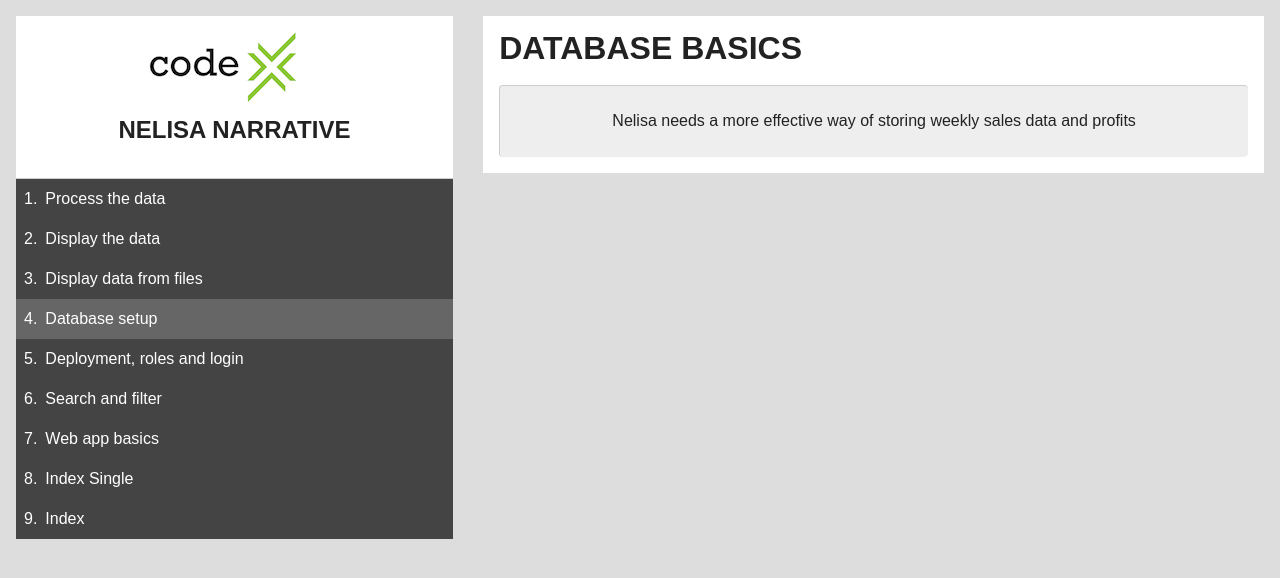
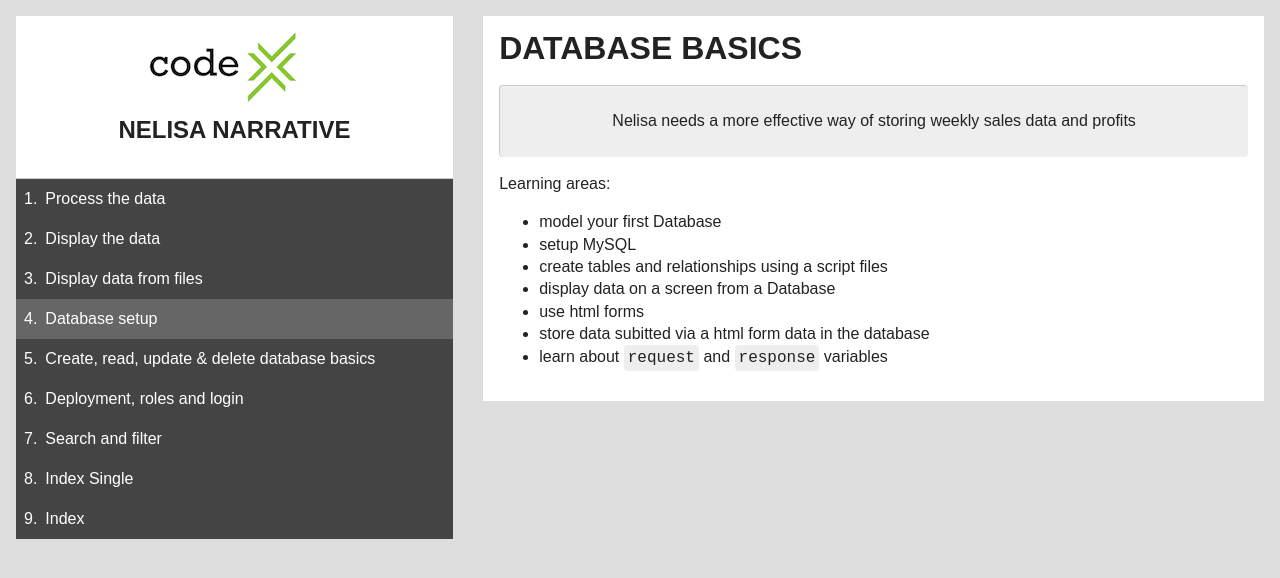
Before and after one commit to codex-academy/Nelisa, a Jekyll site: the page built from 4_Database_setup.md, in a window 1280 px wide. Shown: the top 578 px of the page. Built offline with Jekyll 4.4.1, drawn with Linux system fonts in a browser that asks for light colours.

Commit message:
added reviewed outline

```diff
--- a/4_Database_setup.md
+++ b/4_Database_setup.md
@@ -6,3 +6,12 @@ title: Database setup
 # Database basics
 
 > Nelisa needs a more effective way of storing weekly sales data and profits
+
+Learning areas:
+* model your first Database
+* setup MySQL
+* create tables and relationships using a script files
+* display data on a screen from a Database
+* use html forms
+* store data subitted via a html form data in the database
+* learn about `request` and `response` variables
```
Also changed, not shown: 5_Web_app_basics.md (added, +21 -0 lines), 7_WebApp_basics.md (deleted, +0 -8 lines), 6_Deploy_roles_login.md (renamed from 5_Deploy_roles_login.md), 7_Search_and_filter.md (renamed from 6_Search_and_filter.md).
